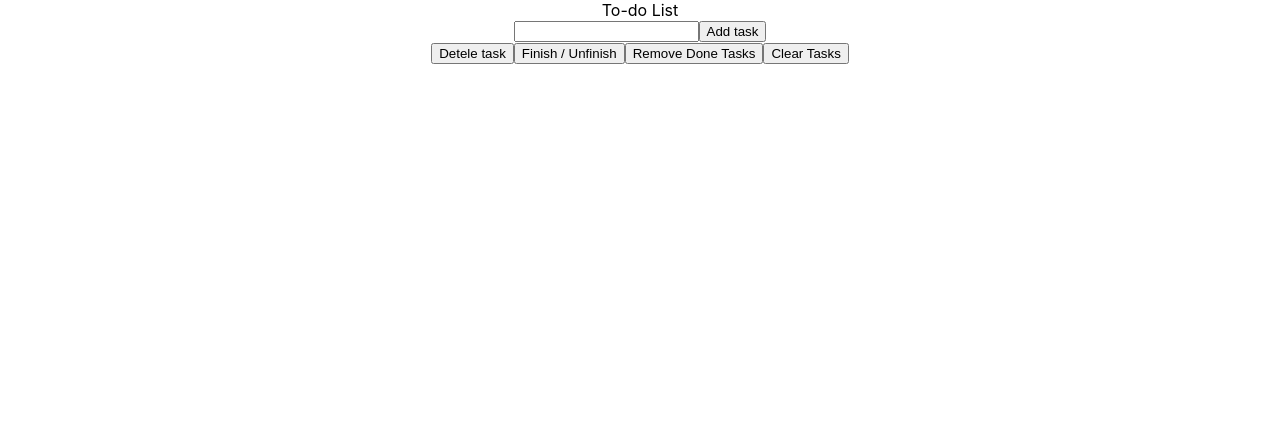
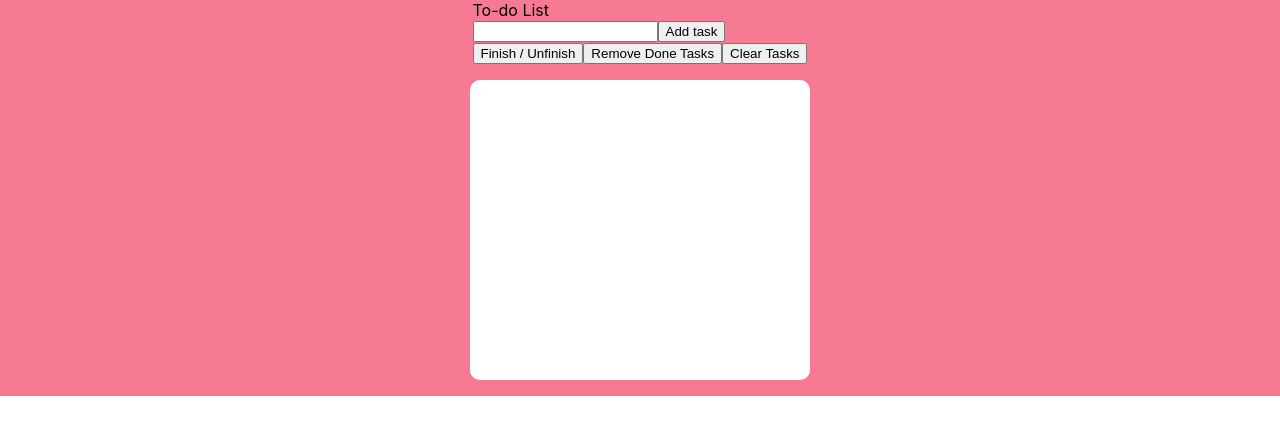
Before and after one commit to AlbertoSCandido/to-do-list, a React (Create React App) app: page / in a window 1280 px wide. Shown: the top 434 px of the page. Built offline with nearby package versions, Linux system fonts and the light colour scheme.

Commit message:
Altera funcionalidade de excluir uma tarefa

```diff
--- a/src/App.css
+++ b/src/App.css
@@ -1,40 +1,10 @@
-.App {
-  text-align: center;
-}
-
-.App-logo {
-  height: 40vmin;
-  pointer-events: none;
-}
-
-@media (prefers-reduced-motion: no-preference) {
-  .App-logo {
-    animation: App-logo-spin infinite 20s linear;
-  }
-}
-
-.App-header {
-  background-color: #282c34;
-  min-height: 100vh;
+.app {
+  width: 100%;
   display: flex;
   flex-direction: column;
   align-items: center;
   justify-content: center;
-  font-size: calc(10px + 2vmin);
-  color: white;
-}
-
-.App-link {
-  color: #61dafb;
-}
-
-@keyframes App-logo-spin {
-  from {
-    transform: rotate(0deg);
-  }
-  to {
-    transform: rotate(360deg);
-  }
+  background-color: #F77A93;
 }
 
 ul {
@@ -52,3 +22,11 @@ li {
 .doneTask {
   text-decoration: line-through;
 }
+
+.taskList {
+  min-width: 300px;
+  width: fit-content;
+  background-color: white;
+  border-radius: 10px;
+  min-height: 300px;
+}
--- a/src/components/TaskList.jsx
+++ b/src/components/TaskList.jsx
@@ -26,7 +26,7 @@ const TaskList = () => {
 
 
   return (
-    <ul>
+    <ul className='taskList'>
       { list.map(({ id, task }) => {
         return taskId === id ? (
           <>
@@ -45,6 +45,7 @@ const TaskList = () => {
           >
             {task}
             <button type="button" onClick={() => { setTaskId(id); setTaskText(task) } }>Edit</button>
+            <button type="button" onClick={() => { setList(list.filter((task) => task.id !== id)) }}>Delete</button>
           </li>
         )
       }
--- a/src/context/GloblalContext.jsx
+++ b/src/context/GloblalContext.jsx
@@ -8,11 +8,6 @@ const GloblalContext = ({ children }) => {
 
   const addItem = (item) => {
     setList([...list, item]);
-  };
-
-  const deleteItem = () => {
-    setList(list.filter(({id}) => id !== selectedTask));
-    setSelectedTask(null);
   };
 
   const deleteAllTasks = () => {
@@ -31,6 +26,7 @@ const GloblalContext = ({ children }) => {
       : [...doneTasks, selectedTask];
 
     setDoneTasks(newDoneTasks);
+    setSelectedTask(null);
   }
 
   const state = {
@@ -39,7 +35,6 @@ const GloblalContext = ({ children }) => {
     setList,
     selectedTask,
     setSelectedTask,
-    deleteItem,
     doneTasks,
     changeDoneTask,
     deleteDoneTasks,
--- a/src/pages/Home.jsx
+++ b/src/pages/Home.jsx
@@ -5,7 +5,6 @@ import context from '../context';
 const Home = () => {
   const {
     addItem,
-    deleteItem,
     changeDoneTask,
     deleteDoneTasks,
     deleteAllTasks,
@@ -18,8 +17,8 @@ const Home = () => {
   }
 
   return (
-    <>
-      <div className="App">
+    <div className="app">
+      <div>
         To-do List
         <div>
           <input
@@ -29,13 +28,12 @@ const Home = () => {
           />
           <button type="button" className="btn" onClick={ addTask }>Add task</button>
         </div>
-        <button type="button" className="btn" onClick={ deleteItem }>Detele task</button>
         <button type="button" className="btn" onClick={ changeDoneTask}>Finish / Unfinish</button>
         <button type="button" className="btn" onClick={ deleteDoneTasks }>Remove Done Tasks</button>
         <button type="button" className="btn" onClick={ deleteAllTasks }>Clear Tasks</button>
       </div>
       <TaskList />
-    </>
+    </div>
   );
 }
 
```
